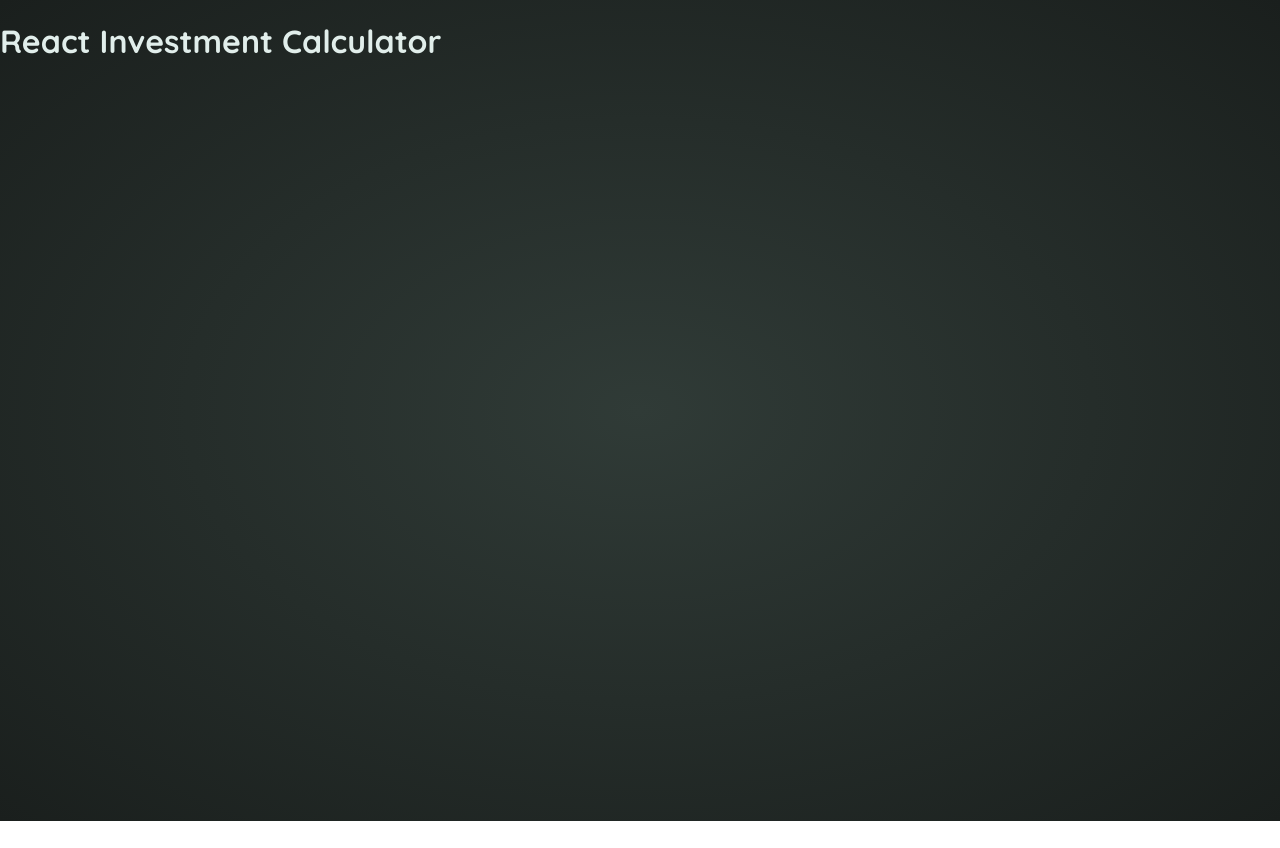
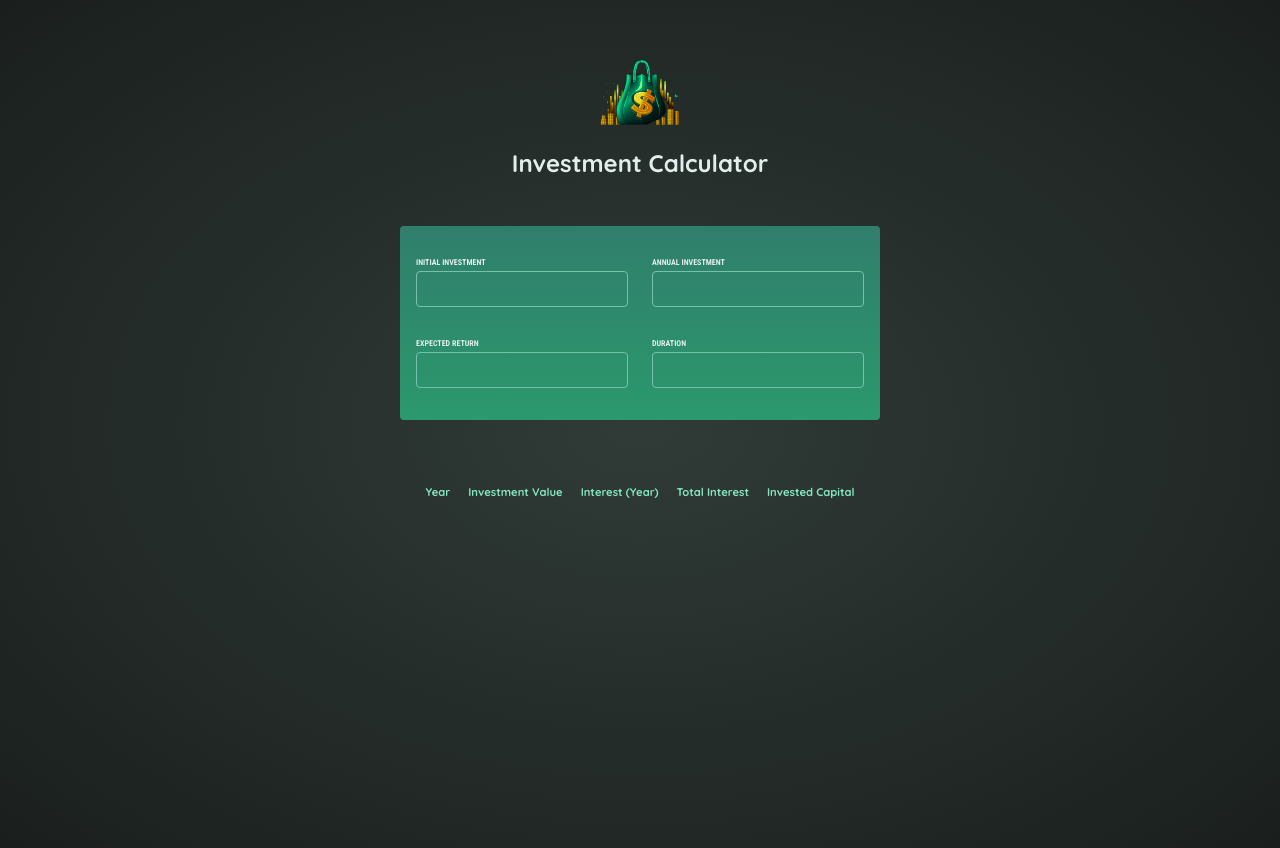
Before and after one commit to Ribs94/investment-calculator, a React (Vite) app: page / in a window 1280 px wide. Before the commit the page ends 821 px from the top, so only its background shows below. Built offline with nearby package versions, Linux system fonts and the light colour scheme.

Commit message:
First try

```diff
--- a/src/App.jsx
+++ b/src/App.jsx
@@ -1,7 +1,48 @@
+import Header from "./components/Header";
+import UserInput from "./components/UserInput";
+import Results from "./components/Results";
+import { calculateInvestmentResults } from "./util/investment";
+import { useState } from "react";
+
 function App() {
+  const [changeValue, setChangeValue] = useState({
+    initialInvestment: "",
+    annualInvestment: "",
+    expectedReturn: "",
+    duration: "",
+  });
+
+  const [results, setResults] = useState([]);
+  const handleChange = (evt) => {
+    const newState = {
+      ...changeValue,
+      [evt.target.name]: evt.target.value,
+    };
+    setChangeValue(newState);
+
+    const numericValues = {
+      initialInvestment: Number(newState.initialInvestment),
+      annualInvestment: Number(newState.annualInvestment),
+      expectedReturn: Number(newState.expectedReturn),
+      duration: Number(newState.duration),
+    };
+
+    setResults(calculateInvestmentResults(numericValues));
+  };
+
   return (
-    <h1>React Investment Calculator</h1>
-  )
+    <>
+      <Header />
+      <main>
+        <UserInput changeValue={changeValue} handleChange={handleChange} />
+        <Results
+          data={results}
+          initialInvestment={Number(changeValue.initialInvestment)}
+          annualInvestment={Number(changeValue.annualInvestment)}
+        />
+      </main>
+    </>
+  );
 }
 
-export default App
+export default App;
--- /dev/null
+++ b/src/components/Header.jsx
@@ -0,0 +1,11 @@
+export default function Header() {
+  return (
+    <header id="header">
+      <img
+        src="/investment-calculator-logo.png"
+        alt="Big green bag with dollar sign and coins stacked around it"
+      ></img>
+      <h1>Investment Calculator</h1>
+    </header>
+  );
+}
--- /dev/null
+++ b/src/components/Results.jsx
@@ -0,0 +1,35 @@
+import { formatter } from "../util/investment";
+
+export default function Results({ data, initialInvestment, annualInvestment }) {
+  let totalInterest = 0;
+
+  return (
+    <table id="result">
+      <thead>
+        <tr>
+          <th>Year</th>
+          <th>Investment Value</th>
+          <th>Interest (Year)</th>
+          <th>Total Interest</th>
+          <th>Invested Capital</th>
+        </tr>
+      </thead>
+      <tbody>
+        {data.map((yearData) => {
+          totalInterest += yearData.interest;
+          const investedCapital =
+            initialInvestment + annualInvestment * yearData.year;
+          return (
+            <tr key={yearData.year}>
+              <td>{yearData.year}</td>
+              <td>{formatter.format(yearData.valueEndOfYear)}</td>
+              <td>{formatter.format(yearData.interest)}</td>
+              <td>{formatter.format(totalInterest)}</td>
+              <td>{formatter.format(investedCapital)}</td>
+            </tr>
+          );
+        })}
+      </tbody>
+    </table>
+  );
+}
--- /dev/null
+++ b/src/components/UserInput.jsx
@@ -0,0 +1,50 @@
+export default function UserInput({changeValue, handleChange}) {
+  return (
+    <div id="user-input">
+      <div className="input-group">
+        <p>
+          <label htmlFor="init-investment">Initial Investment</label>
+          <input
+            type="number"
+            id="init-investment"
+            name="initialInvestment"
+            value={changeValue.initialInvestment}
+            onChange={handleChange}
+          />
+        </p>
+        <p>
+          <label htmlFor="annual-investment">Annual Investment</label>
+          <input
+            type="number"
+            id="annual-investment"
+            name="annualInvestment"
+            value={changeValue.annualInvestment}
+            onChange={handleChange}
+          />
+        </p>
+      </div>
+      <div className="input-group">
+        <p>
+          <label htmlFor="expected-return">Expected Return</label>
+          <input
+            type="number"
+            id="expected-return"
+            name="expectedReturn"
+            value={changeValue.expectedReturn}
+            onChange={handleChange}
+          />
+        </p>
+        <p>
+          <label htmlFor="duration">Duration</label>
+          <input
+            type="number"
+            id="duration"
+            name="duration"
+            value={changeValue.duration}
+            onChange={handleChange}
+          />
+        </p>
+      </div>
+    </div>
+  );
+}
```
